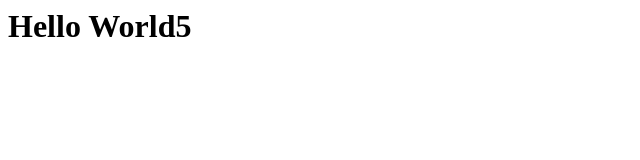
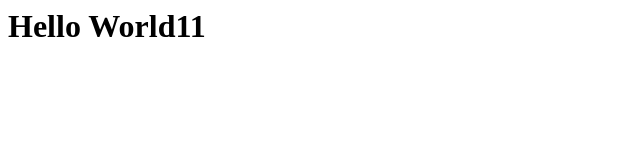
Before and after one commit to liormor75/Metrixtest, a plain HTML site: page index.html in a window 1280 px wide. Shown: the full height of the page, 0-640 px from the left. Drawn offline with Linux system fonts and the light colour scheme.

Commit message:
Update index.html
test

```diff
--- a/index.html
+++ b/index.html
@@ -1,5 +1,5 @@
 <!-- index.html -->
 <html>
-	  <head><title>Hello World5</title></head>
-	    <body><h1>Hello World5</h1></body>
+	  <head><title>Hello World11</title></head>
+	    <body><h1>Hello World11</h1></body>
     </html>
```
